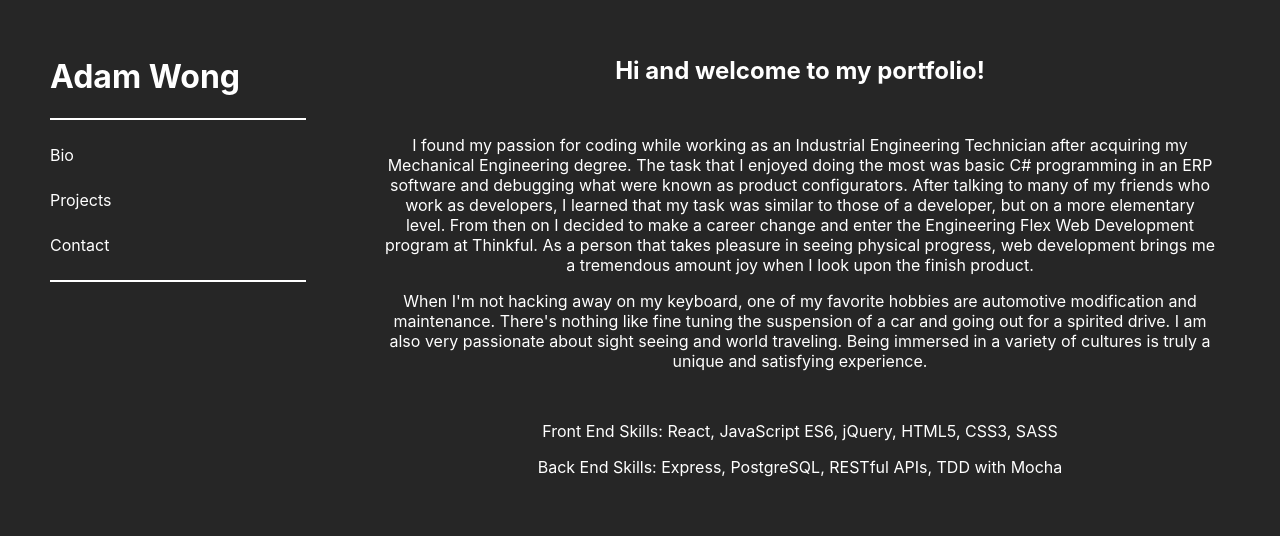
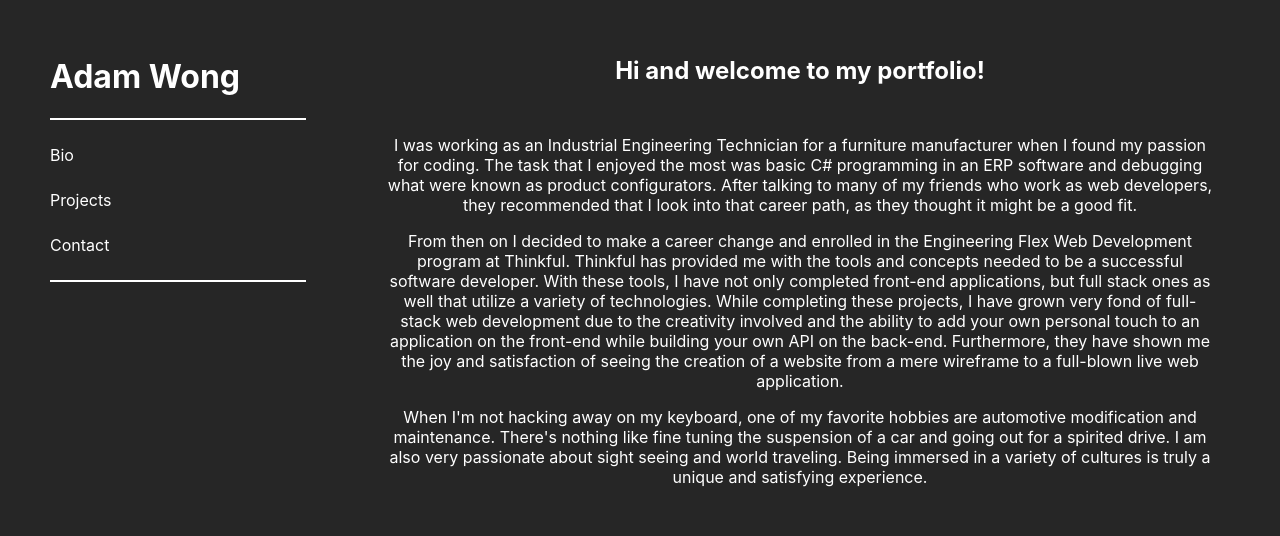
Before and after one commit to awong017/react-portfolio, a React (Create React App) app: page / in a window 1280 px wide. Shown: the part 264-800 px from the top of the page. Built offline with nearby package versions, Linux system fonts and the light colour scheme.

Commit message:
changed bio

```diff
--- a/src/Components/bio.js
+++ b/src/Components/bio.js
@@ -48,19 +48,26 @@ const bio = () => {
         <ThemeProvider theme={GlobalStyles}>
             <Bio>
                 <h2>Hi and welcome to my portfolio!</h2>
-
-                <p className="intro">I found my passion for coding while working as an Industrial Engineering Technician
-                after acquiring my Mechanical Engineering degree. The task that I enjoyed doing the most was basic C# programming in an
-                ERP software and debugging what were known as product configurators. After talking to many of my friends who work as developers, I learned that my task was similar
-                to those of a developer, but on a more elementary level. From then on I decided to make a career change and enter the Engineering
-                Flex Web Development program at Thinkful. As a person that takes pleasure in seeing physical progress, web development brings
-                me a tremendous amount joy when I look upon the finish product.</p>
-
-                <p className="interests">When I'm not hacking away on my keyboard, one of my favorite hobbies are automotive modification
-                and maintenance. There's nothing like fine tuning the suspension of a car and going out for a spirited drive.
-                I am also very passionate about sight seeing and world traveling. Being immersed in a variety of
-                cultures is truly a unique and satisfying experience.</p>
-
+                <p className="intro">
+                    I was working as an Industrial Engineering Technician for a furniture manufacturer when I found my passion for coding.
+                    The task that I enjoyed the most was basic C# programming in an ERP software and debugging what were known as product
+                    configurators. After talking to many of my friends who work as web developers, they recommended that I look into that
+                    career path, as they thought it might be a good fit.
+                </p>
+                <p className="body">
+                    From then on I decided to make a career change and enrolled in the Engineering Flex Web Development program at Thinkful.
+                    Thinkful has provided me with the tools and concepts needed to be a successful software developer. With these tools, I
+                    have not only completed front-end applications, but full stack ones as well that utilize a variety of technologies. While
+                    completing these projects, I have grown very fond of full-stack web development due to the creativity involved and the ability
+                    to add your own personal touch to an application on the front-end while building your own API on the back-end. Furthermore, they
+                    have shown me the joy and satisfaction of seeing the creation of a website from a mere wireframe to a full-blown live web application.
+                </p>
+                <p className="interests">
+                    When I'm not hacking away on my keyboard, one of my favorite hobbies are automotive modification
+                    and maintenance. There's nothing like fine tuning the suspension of a car and going out for a spirited drive.
+                    I am also very passionate about sight seeing and world traveling. Being immersed in a variety of
+                    cultures is truly a unique and satisfying experience.
+                </p>
                 <p className="front-end-skills">Front End Skills: React, JavaScript ES6, jQuery, HTML5, CSS3, SASS</p>
                 <p className="back-end-skills">Back End Skills: Express, PostgreSQL, RESTful APIs, TDD with Mocha</p>
                 <Footer />
--- a/src/Lotties/email.jsx
+++ b/src/Lotties/email.jsx
@@ -1,6 +1,6 @@
 // UncontrolledLottie.jsx
 import React from 'react';
-import Styled, { ThemeProvider } from 'styled-components';
+import Styled from 'styled-components';
 import Lottie from 'react-lottie';
 import animationData from './email.json';
 
```
